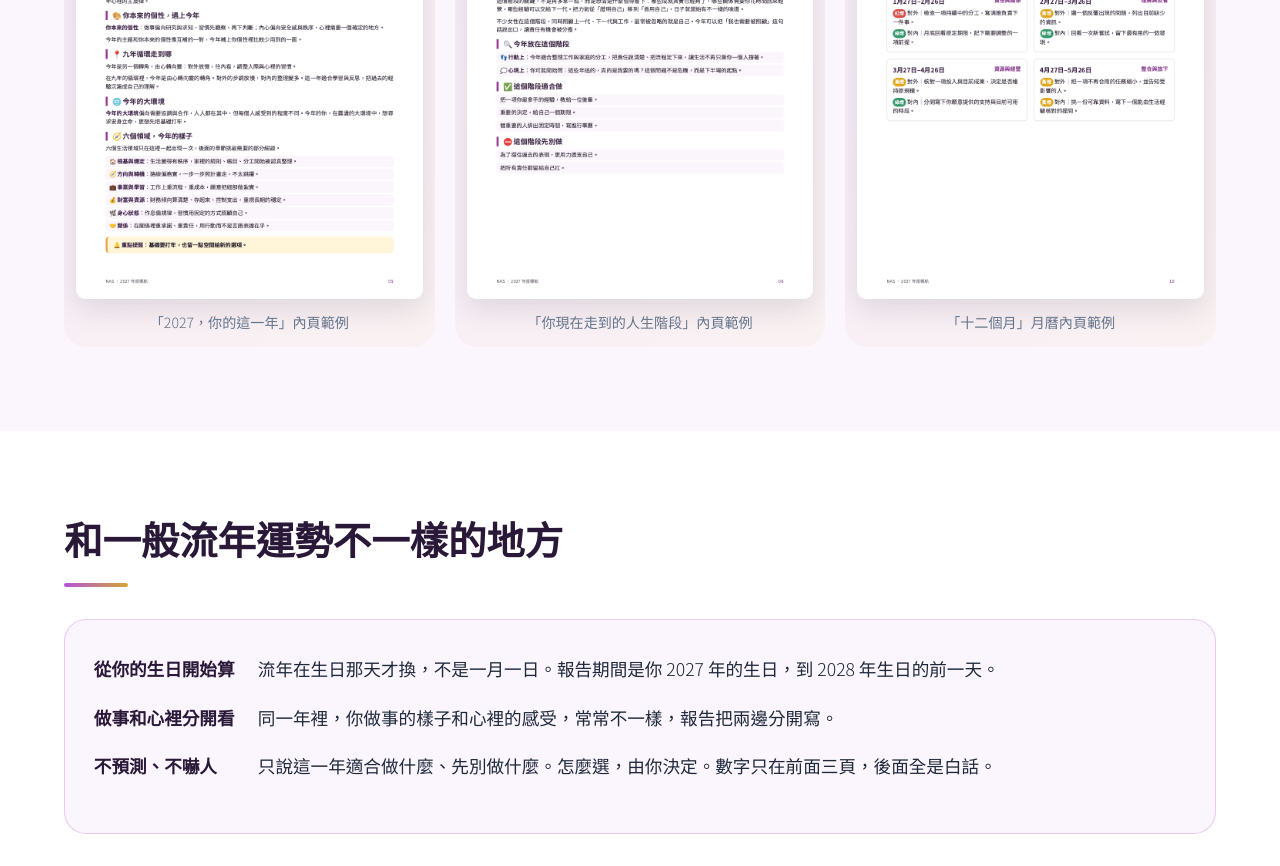
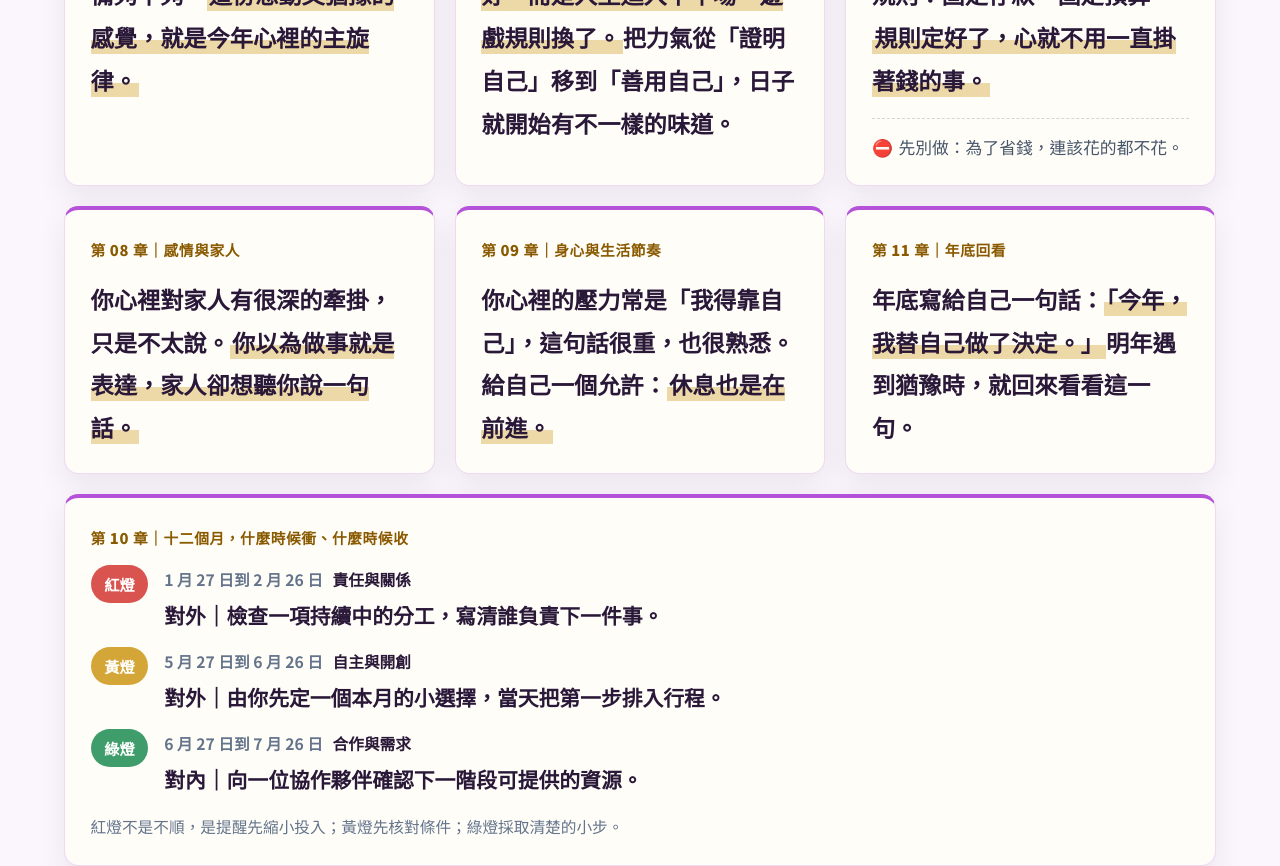
Before and after one commit to kern0907-303/erickfirm-website, a React (Vite) app: page /nas/2027 in a window 1280 px wide. Shown: the part 2740-3606 px from the top of the page. Built offline with nearby package versions, Linux system fonts and the light colour scheme; no server answers.

Commit message:
2027 年度導航：內頁截圖改為報告精華摘句、白話好讀說明，隱私權頁資料接收對象改為分類寫法（平衡空間與艾伯林）

```diff
--- a/scripts/build-nas-pages.js
+++ b/scripts/build-nas-pages.js
@@ -533,7 +533,7 @@ const nas2027Body = () => [
   salesSection(N2027.STRUGGLE.title, `<ul class="nas-scenes">${N2027.STRUGGLE.scenes.map(([icon, text]) => `<li><span aria-hidden="true">${icon}</span>${salesP(text)}</li>`).join('')}</ul><p class="nas-pullquote">${esc(N2027.STRUGGLE.closing)}</p>`, 'struggle'),
   salesSection(N2027.TURN.title, `<div class="abl-sales-copy nas-turn">${N2027.TURN.paragraphs.map(salesP).join('')}</div>`, '', 'abl-sales-section-muted'),
   salesSection(N2027.SOLUTION.title, `<p class="abl-sales-note">${esc(N2027.SOLUTION.intro)}</p>${salesGrid(N2027.SOLUTION.parts.map((part) => salesCard(`<h3 class="abl-heading"><span class="abl-sales-theme-icon" aria-hidden="true">${part.icon}</span>${esc(part.name)}</h3>${salesP(part.body)}${nasCheckList(part.items)}`, 'nas-solution-card')), 'nas-solution-grid')}`, 'solution'),
-  salesSection('報告裡面長這樣', `<div class="abl-sales-grid abl-sales-grid-themes nas-sales-previews">${N2027.PREVIEWS.map(([src, alt]) => `<figure class="abl-card nas-sales-preview"><img src="${src}" alt="${esc(alt)}" loading="lazy" width="900" height="1274"><figcaption>${esc(alt)}</figcaption></figure>`).join('')}</div>`, '', 'abl-sales-section-muted'),
+  salesSection(N2027.EXCERPTS_TITLE, `<p class="abl-sales-note">${esc(N2027.EXCERPTS_INTRO)}</p><div class="nas-excerpts">${N2027.EXCERPTS.map((item) => `<figure class="nas-excerpt"><figcaption class="nas-excerpt-chapter">${esc(item.chapter)}</figcaption><blockquote class="nas-excerpt-quote">${item.quote.map((text, i) => (i % 2 === 1 ? `<mark>${esc(text)}</mark>` : esc(text))).join('')}</blockquote>${item.dont ? `<p class="nas-excerpt-dont"><span aria-hidden="true">⛔</span>先別做：${esc(item.dont)}</p>` : ''}</figure>`).join('')}<figure class="nas-excerpt nas-excerpt-months"><figcaption class="nas-excerpt-chapter">${esc(N2027.EXCERPT_MONTHS.chapter)}</figcaption><ul class="nas-months">${N2027.EXCERPT_MONTHS.rows.map(([tone, light, range, theme, side, text]) => `<li><span class="nas-light nas-light-${tone}">${esc(light)}</span><div><p class="nas-months-range">${esc(range)}<span>${esc(theme)}</span></p><p class="nas-months-text">${esc(side + '｜' + text)}</p></div></li>`).join('')}</ul><p class="nas-excerpt-note">${esc(N2027.EXCERPT_MONTHS.note)}</p></figure></div>`, '', 'abl-sales-section-muted'),
   salesSection('和一般流年運勢不一樣的地方', `<div class="abl-sales-diff"><ul>${N2027.DIFFERENCES.map(([n, b]) => `<li><strong>${esc(n)}</strong><span>${esc(b)}</span></li>`).join('')}</ul></div>`),
   salesSection('選一個方案', `<div class="nas-plans">${N2027.PLANS.map(nasPlanCard).join('')}</div><ol class="abl-sales-steps">${N2027.BUY_STEPS.map(([t, b], i) => `<li class="abl-sales-step"><span class="abl-sales-step-no">${i + 1}</span><h3>${esc(t)}</h3>${salesP(b)}</li>`).join('')}</ol>`, 'plan', 'abl-sales-section-muted'),
   salesSection('寫這份導航的人', `<div class="abl-sales-copy">${N2027.ABOUT.map(salesP).join('')}</div>`),
--- a/src/content/nas2027Content.js
+++ b/src/content/nas2027Content.js
@@ -1,6 +1,6 @@
 // 平衡空間 2027 年度導航銷售頁內容（React 頁面與預渲染共用，改文案只改這裡）。
 // 文案規則：不用破折號、不預測事件、不寫年齡數字。
-// 頁面故事線：車燈（首屏）→ 你是不是也這樣 → 為什麼努力會白費 → 地圖與路況（報告＋365）→ 內頁 → 不一樣的地方 → 三個方案 → 怎麼買 → 寫的人 → 問答 → 結尾。
+// 頁面故事線：車燈（首屏）→ 你是不是也這樣 → 為什麼努力會白費 → 地圖與路況（報告＋365）→ 報告摘句 → 不一樣的地方 → 三個方案 → 怎麼買 → 寫的人 → 問答 → 結尾。
 
 export const NAS2027_PRODUCT_CODE = 'nas_2027_report';
 export const NAS2027_PRICE = 'NT$1,280';
@@ -66,14 +66,49 @@ export const SOLUTION = {
 export const DIFFERENCES = [
   ['從你的生日開始算', '流年在生日那天才換，不是一月一日。報告期間是你 2027 年的生日，到 2028 年生日的前一天。'],
   ['做事和心裡分開看', '同一年裡，你做事的樣子和心裡的感受，常常不一樣，報告把兩邊分開寫。'],
-  ['不預測、不嚇人', '只說這一年適合做什麼、先別做什麼。怎麼選，由你決定。數字只在前面三頁，後面全是白話。'],
+  ['不預測、不嚇人', '只說這一年適合做什麼、先別做什麼。怎麼選，由你決定。'],
+  ['白話好讀', '數字只集中在前面三頁。後面用生活裡的例子，淺顯易懂地說給你聽，不用懂生命數字也讀得懂。'],
 ];
 
-export const PREVIEWS = [
-  ['/nas/2027/preview-year.png', '「2027，你的這一年」內頁範例'],
-  ['/nas/2027/preview-stage.png', '「你現在走到的人生階段」內頁範例'],
-  ['/nas/2027/preview-months.png', '「十二個月」月曆內頁範例'],
+// 報告摘句：摘自客戶版範例報告（1985-11-27）。quote 陣列奇數位置（第 2、4 段）是螢光筆標示的重點。
+export const EXCERPTS_TITLE = '翻開報告，你會讀到這樣的句子';
+export const EXCERPTS_INTRO = '以下幾段摘自一份範例報告。每個人的內容，都依自己的生日產生。';
+export const EXCERPTS = [
+  {
+    chapter: '第 05 章｜2027，你的這一年',
+    quote: ['你可能很想往前，又不確定準備夠不夠。', '這份想動又猶豫的感覺，就是今年心裡的主旋律。'],
+  },
+  {
+    chapter: '第 06 章｜你現在走到的人生階段',
+    quote: ['這份空和不確定，', '不是你不夠好，而是人生進入下半場，遊戲規則換了。', '把力氣從「證明自己」移到「善用自己」，日子就開始有不一樣的味道。'],
+  },
+  {
+    chapter: '第 07 章｜工作與錢',
+    quote: ['財務上，今年適合建立穩定的規則：固定存款、固定預算。', '規則定好了，心就不用一直掛著錢的事。'],
+    dont: '為了省錢，連該花的都不花。',
+  },
+  {
+    chapter: '第 08 章｜感情與家人',
+    quote: ['你心裡對家人有很深的牽掛，只是不太說。', '你以為做事就是表達，家人卻想聽你說一句話。'],
+  },
+  {
+    chapter: '第 09 章｜身心與生活節奏',
+    quote: ['你心裡的壓力常是「我得靠自己」，這句話很重，也很熟悉。給自己一個允許：', '休息也是在前進。'],
+  },
+  {
+    chapter: '第 11 章｜年底回看',
+    quote: ['年底寫給自己一句話：', '「今年，我替自己做了決定。」', '明年遇到猶豫時，就回來看看這一句。'],
+  },
 ];
+export const EXCERPT_MONTHS = {
+  chapter: '第 10 章｜十二個月，什麼時候衝、什麼時候收',
+  rows: [
+    ['red', '紅燈', '1 月 27 日到 2 月 26 日', '責任與關係', '對外', '檢查一項持續中的分工，寫清誰負責下一件事。'],
+    ['yellow', '黃燈', '5 月 27 日到 6 月 26 日', '自主與開創', '對外', '由你先定一個本月的小選擇，當天把第一步排入行程。'],
+    ['green', '綠燈', '6 月 27 日到 7 月 26 日', '合作與需求', '對內', '向一位協作夥伴確認下一階段可提供的資源。'],
+  ],
+  note: '紅燈不是不順，是提醒先縮小投入；黃燈先核對條件；綠燈採取清楚的小步。',
+};
 
 // 價格錨點：中間方案為主推。code 對應收款後台的商品代碼。
 export const PLANS = [
--- a/src/pages/Nas2027Page.jsx
+++ b/src/pages/Nas2027Page.jsx
@@ -8,7 +8,7 @@ import { LEGAL_TAX_ID } from '../content/ablLegal';
 import { NAS_LEGAL_EMAIL } from '../content/nasLegal';
 import {
   NAS2027_CHECKOUT_URL, NAS2027_TITLE, NAS2027_DESCRIPTION, HERO, STRUGGLE, TURN, SOLUTION,
-  DIFFERENCES, PREVIEWS, PLANS, BUY_STEPS, ABOUT, FAQS, ENDING, DISCLAIMER, LEGAL_SELLER_LINE_NAS,
+  DIFFERENCES, EXCERPTS_TITLE, EXCERPTS_INTRO, EXCERPTS, EXCERPT_MONTHS, PLANS, BUY_STEPS, ABOUT, FAQS, ENDING, DISCLAIMER, LEGAL_SELLER_LINE_NAS,
 } from '../content/nas2027Content';
 import './AblPage.css';
 import './AblSales.css';
@@ -87,14 +87,35 @@ const Nas2027Page = () => {
 
       <section className="abl-sales-section abl-sales-section-muted">
         <div className="abl-sales-inner">
-          <h2 className="abl-heading">報告裡面長這樣</h2>
-          <div className="abl-sales-grid abl-sales-grid-themes nas-sales-previews">
-            {PREVIEWS.map(([src, alt]) => (
-              <figure className="abl-card nas-sales-preview" key={src}>
-                <img src={src} alt={alt} loading="lazy" width="900" height="1274" />
-                <figcaption>{alt}</figcaption>
+          <h2 className="abl-heading">{EXCERPTS_TITLE}</h2>
+          <p className="abl-sales-note">{EXCERPTS_INTRO}</p>
+          <div className="nas-excerpts">
+            {EXCERPTS.map((item) => (
+              <figure className="nas-excerpt" key={item.chapter}>
+                <figcaption className="nas-excerpt-chapter">{item.chapter}</figcaption>
+                <blockquote className="nas-excerpt-quote">
+                  {item.quote.map((text, index) => (index % 2 === 1
+                    ? <mark key={text}>{text}</mark>
+                    : <React.Fragment key={text}>{text}</React.Fragment>))}
+                </blockquote>
+                {item.dont ? <p className="nas-excerpt-dont"><span aria-hidden="true">⛔</span>先別做：{item.dont}</p> : null}
               </figure>
             ))}
+            <figure className="nas-excerpt nas-excerpt-months">
+              <figcaption className="nas-excerpt-chapter">{EXCERPT_MONTHS.chapter}</figcaption>
+              <ul className="nas-months">
+                {EXCERPT_MONTHS.rows.map(([tone, light, range, theme, side, text]) => (
+                  <li key={range}>
+                    <span className={'nas-light nas-light-' + tone}>{light}</span>
+                    <div>
+                      <p className="nas-months-range">{range}<span>{theme}</span></p>
+                      <p className="nas-months-text">{side}｜{text}</p>
+                    </div>
+                  </li>
+                ))}
+              </ul>
+              <p className="nas-excerpt-note">{EXCERPT_MONTHS.note}</p>
+            </figure>
           </div>
         </div>
       </section>
--- a/src/pages/NasSales.css
+++ b/src/pages/NasSales.css
@@ -19,26 +19,87 @@
   text-decoration-color: rgba(42, 24, 56, 0.28);
 }
 
-.nas-sales-preview {
-  margin: 0;
-  padding: 0.75rem;
-  overflow: hidden;
+/* 報告摘句：放大字體的精華段落，像從報告紙頁剪下來的一段 */
+.theme-nas-2027 .nas-excerpts {
+  display: grid;
+  grid-template-columns: repeat(auto-fit, minmax(20rem, 1fr));
+  gap: 1.25rem;
+  margin-top: 1.75rem;
 }
 
-.nas-sales-preview img {
-  display: block;
-  width: 100%;
-  height: auto;
-  border-radius: 0.6rem;
-  box-shadow: 0 10px 28px rgba(42, 24, 56, 0.12);
+.theme-nas-2027 .nas-excerpt {
+  position: relative;
+  margin: 0;
+  padding: 1.6rem 1.6rem 1.5rem;
+  border: 1px solid rgba(180, 83, 217, 0.2);
+  border-top: 4px solid #b453d9;
+  border-radius: 0.9rem;
+  background: #fffdf8;
+  box-shadow: 0 12px 30px rgba(42, 24, 56, 0.08);
 }
 
-.nas-sales-preview figcaption {
-  margin-top: 0.75rem;
-  color: #64748b;
-  font-size: 0.88rem;
+.theme-nas-2027 .nas-excerpt-chapter {
+  margin: 0 0 0.9rem;
+  color: #8a5a00;
+  font-size: 0.92rem;
+  font-weight: 800;
+  letter-spacing: 0.04em;
+}
+
+.theme-nas-2027 .nas-excerpt-quote {
+  margin: 0;
+  padding: 0;
+  border: 0;
+  color: #2a1838;
+  font-size: clamp(1.22rem, 2.1vw, 1.45rem);
+  font-weight: 600;
+  line-height: 1.85;
+}
+
+.theme-nas-2027 .nas-excerpt-quote mark {
+  padding: 0 0.1em;
+  color: inherit;
+  font-weight: 800;
+  background: linear-gradient(transparent 58%, rgba(212, 165, 55, 0.42) 58%);
+}
+
+.theme-nas-2027 .nas-excerpt-dont {
+  margin: 1rem 0 0;
+  padding-top: 0.85rem;
+  border-top: 1px dashed rgba(42, 24, 56, 0.18);
+  color: #475569;
+  font-size: 1.05rem;
   line-height: 1.7;
+}
+
+.theme-nas-2027 .nas-excerpt-dont span { margin-right: 0.35rem; }
+
+.theme-nas-2027 .nas-excerpt-months { grid-column: 1 / -1; }
+
+.theme-nas-2027 .nas-months { display: grid; gap: 0.9rem; margin: 0; padding: 0; list-style: none; }
+.theme-nas-2027 .nas-months li { display: flex; gap: 1rem; align-items: flex-start; }
+.theme-nas-2027 .nas-light {
+  flex: none;
+  min-width: 3.6rem;
+  padding: 0.3rem 0.7rem;
+  border-radius: 999px;
+  color: #fff;
+  font-size: 0.95rem;
+  font-weight: 800;
   text-align: center;
+}
+.theme-nas-2027 .nas-light-red { background: #d9534f; }
+.theme-nas-2027 .nas-light-yellow { background: #d4a537; }
+.theme-nas-2027 .nas-light-green { background: #3f9d6b; }
+.theme-nas-2027 .nas-months-range { margin: 0; color: #64748b; font-size: 0.98rem; font-weight: 700; }
+.theme-nas-2027 .nas-months-range span { margin-left: 0.6rem; color: #2a1838; }
+.theme-nas-2027 .nas-months-text { margin: 0.2rem 0 0; color: #2a1838; font-size: clamp(1.12rem, 1.9vw, 1.3rem); font-weight: 600; line-height: 1.7; }
+.theme-nas-2027 .nas-excerpt-note { margin: 1.1rem 0 0; color: #64748b; font-size: 0.98rem; line-height: 1.7; }
+
+@media (max-width: 640px) {
+  .theme-nas-2027 .nas-excerpts { grid-template-columns: 1fr; }
+  .theme-nas-2027 .nas-excerpt { padding: 1.3rem 1.2rem; }
+  .theme-nas-2027 .nas-months-range span { display: block; margin: 0.1rem 0 0; }
 }
 
 .nas-sales-plan {
```
Also changed, not shown: src/content/ablLegal.js (+6 -6 lines), src/content/nasLegal.js (+7 -8 lines).
